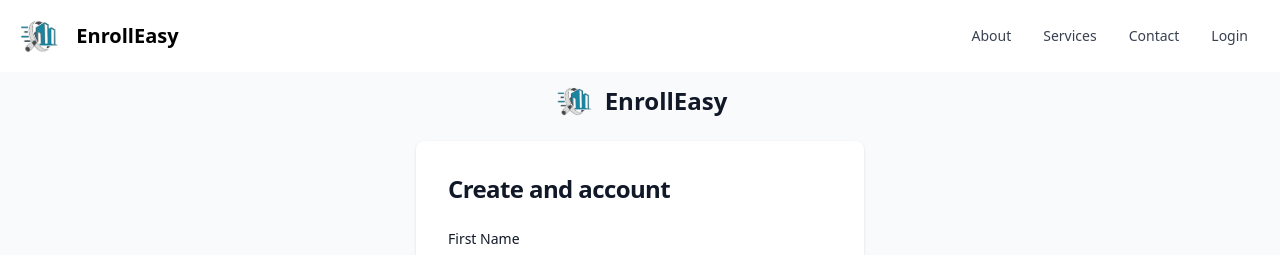
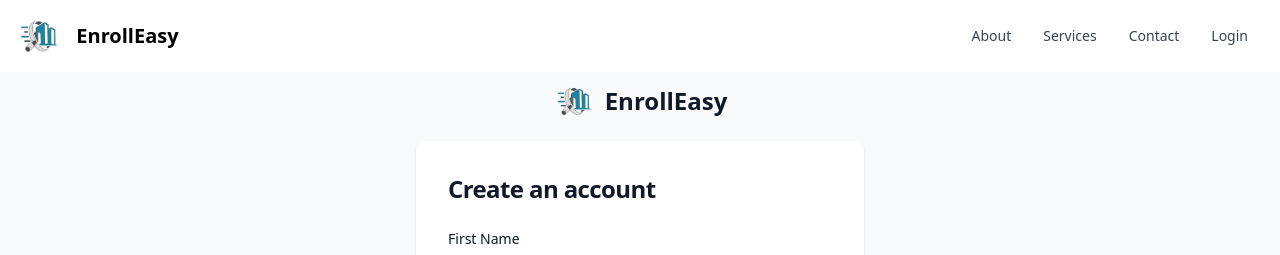
Before and after one commit to urgdsc/24hour-winter-2023-frontend, an Angular app: page /register in a window 1280 px wide. Shown: the top 255 px of the page. Built offline with nearby package versions, Linux system fonts and the light colour scheme.

Commit message:
minor issue fixes

```diff
--- a/src/app/component/navbar/navbar.component.html
+++ b/src/app/component/navbar/navbar.component.html
@@ -1,7 +1,7 @@
 
 <nav class="bg-white border-gray-200 px-2 sm:px-4 py-2.5 rounded ">
   <div class="container flex flex-wrap items-center justify-between mx-auto">
-    <a routerLink="/programs-list" class="flex items-center">
+    <a routerLink="/program-list" class="flex items-center">
       <img src="../../../assets/logo.png" class="h-6 mr-3 sm:h-9" alt="EnrollEasy Logo" />
       <span class="self-center text-xl font-semibold whitespace-nowrap ">EnrollEasy</span>
     </a>
--- a/src/app/component/register/register.component.html
+++ b/src/app/component/register/register.component.html
@@ -7,7 +7,7 @@
     <div class="w-full bg-white rounded-lg shadow md:mt-0 sm:max-w-md xl:p-0">
       <div class="p-6 space-y-4 md:space-y-6 sm:p-8">
         <h1 class="text-xl font-bold leading-tight tracking-tight text-gray-900 md:text-2xl">
-          Create and account
+          Create an account
         </h1>
         <form [formGroup]="formGroup" (ngSubmit)="onSubmit()" class="space-y-4 md:space-y-6">
           <div>
```
